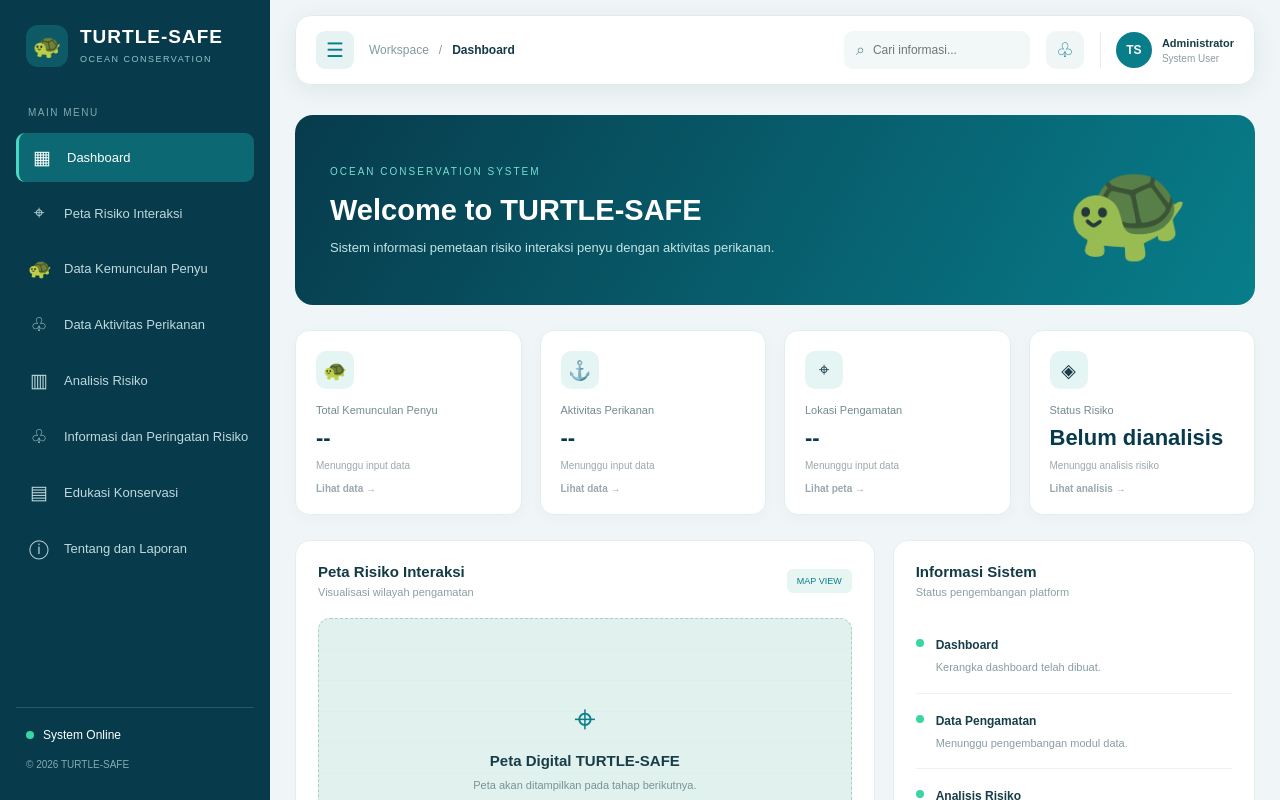
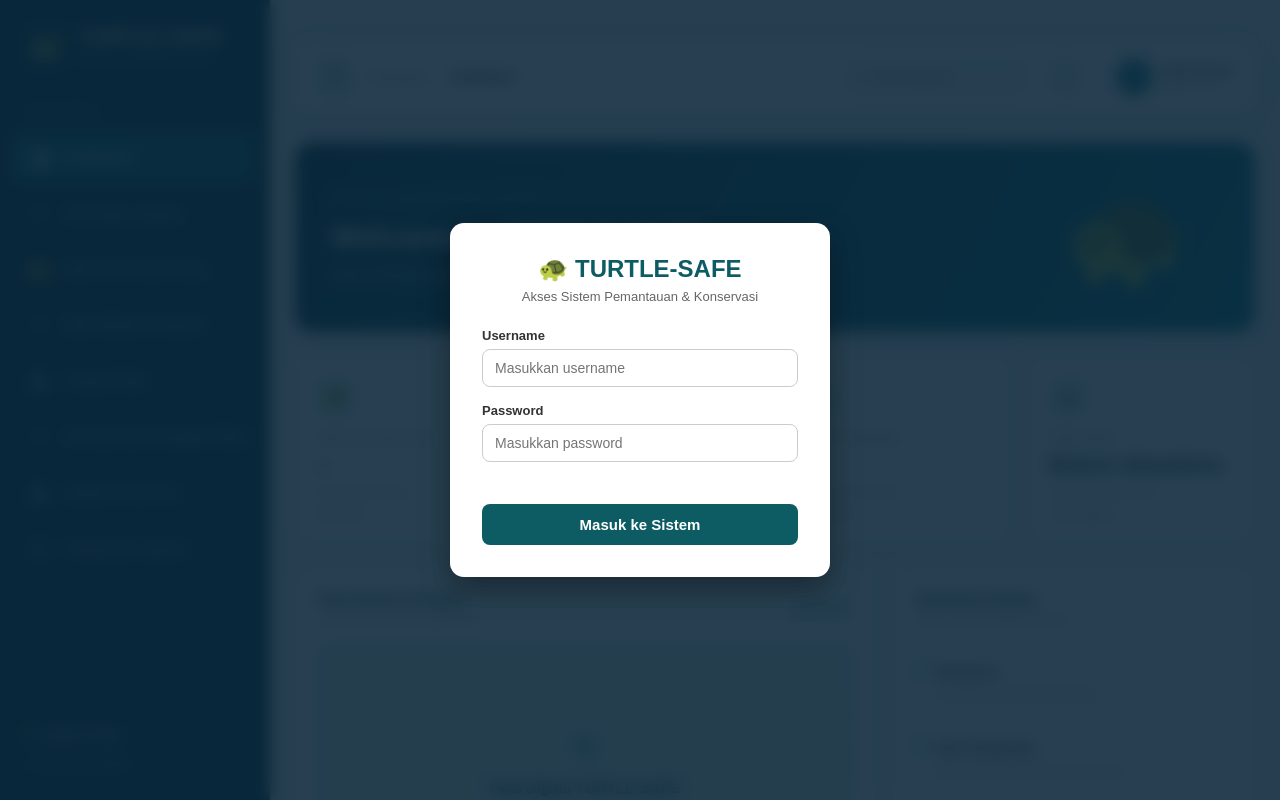
Before and after one commit to ProjectPKM2027-ctrl/TURTLE-SAFE, a plain HTML site: page index.html in a window 1280 px wide. Shown: the top 800 px of the page. Drawn offline with nearby package versions, Linux system fonts and the light colour scheme.

Commit message:
Add files via upload

```diff
--- a/index.html
+++ b/index.html
@@ -9,6 +9,28 @@
     <link rel="stylesheet" href="https://unpkg.com/leaflet@1.9.4/dist/leaflet.css">
 </head>
 <body>
+<!-- Layar Login TURTLE-SAFE -->
+<div id="login-overlay" class="login-overlay">
+    <div class="login-box">
+        <div class="login-header">
+            <h2>🐢 TURTLE-SAFE</h2>
+            <p>Akses Sistem Pemantauan & Konservasi</p>
+        </div>
+        <form id="login-form">
+            <div class="input-group">
+                <label for="username">Username</label>
+                <input type="text" id="username" placeholder="Masukkan username" required>
+            </div>
+            <div class="input-group">
+                <label for="password">Password</label>
+                <input type="password" id="password" placeholder="Masukkan password" required>
+            </div>
+            <p id="login-error" class="error-msg"></p>
+            <button type="submit" class="btn-login">Masuk ke Sistem</button>
+        </form>
+    </div>
+</div>
+<button onclick="logout()" class="btn-logout">Keluar</button>
 
 <div class="app-container">
 
--- a/script.js
+++ b/script.js
@@ -161,3 +161,45 @@ function initializeRiskMap() {
         riskMap.invalidateSize();
     }, 300);
 }
+// ==========================================
+// SISTEM LOGIN SEDERHANA TURTLE-SAFE
+// ==========================================
+const AKUN_VALID = {
+    username: "admin",       // Ganti username sesuai keinginanmu
+    password: "turtlesafe26" // Ganti password sesuai keinginanmu
+};
+
+document.addEventListener("DOMContentLoaded", function () {
+    const loginOverlay = document.getElementById("login-overlay");
+    const loginForm = document.getElementById("login-form");
+    const errorMsg = document.getElementById("login-error");
+
+    // Cek apakah user sudah login di sesi browser ini
+    if (sessionStorage.getItem("isLoggedIn") === "true") {
+        loginOverlay.style.display = "none";
+    }
+
+    // Saat form login disubmit
+    if (loginForm) {
+        loginForm.addEventListener("submit", function (e) {
+            e.preventDefault();
+
+            const userInput = document.getElementById("username").value.trim();
+            const passInput = document.getElementById("password").value.trim();
+
+            if (userInput === AKUN_VALID.username && passInput === AKUN_VALID.password) {
+                sessionStorage.setItem("isLoggedIn", "true");
+                loginOverlay.style.display = "none";
+                errorMsg.textContent = "";
+            } else {
+                errorMsg.textContent = "Username atau password salah!";
+            }
+        });
+    }
+});
+
+// Fungsi untuk keluar (Logout)
+function logout() {
+    sessionStorage.removeItem("isLoggedIn");
+    location.reload();
+}
--- a/style.css
+++ b/style.css
@@ -833,3 +833,102 @@ body {
 .leaflet-container {
     font-family: Arial, sans-serif;
 }
+/* Styling Layar Login */
+.login-overlay {
+    position: fixed;
+    top: 0;
+    left: 0;
+    width: 100%;
+    height: 100%;
+    background: rgba(10, 37, 56, 0.88);
+    backdrop-filter: blur(8px);
+    display: flex;
+    justify-content: center;
+    align-items: center;
+    z-index: 9999; /* Memastikan selalu di atas peta Leaflet */
+}
+
+.login-box {
+    background: #ffffff;
+    padding: 32px;
+    border-radius: 14px;
+    width: 90%;
+    max-width: 380px;
+    box-shadow: 0 12px 30px rgba(0, 0, 0, 0.35);
+    text-align: center;
+    font-family: inherit;
+}
+
+.login-header h2 {
+    margin: 0 0 6px;
+    color: #0d5c63;
+    font-size: 24px;
+}
+
+.login-header p {
+    margin: 0 0 24px;
+    color: #666;
+    font-size: 13px;
+}
+
+.input-group {
+    text-align: left;
+    margin-bottom: 16px;
+}
+
+.input-group label {
+    display: block;
+    font-size: 13px;
+    font-weight: 600;
+    color: #333;
+    margin-bottom: 6px;
+}
+
+.input-group input {
+    width: 100%;
+    padding: 10px 12px;
+    border: 1px solid #ccc;
+    border-radius: 8px;
+    font-size: 14px;
+    box-sizing: border-box;
+    outline: none;
+}
+
+.input-group input:focus {
+    border-color: #0d5c63;
+}
+
+.btn-login {
+    width: 100%;
+    padding: 12px;
+    background-color: #0d5c63;
+    color: white;
+    border: none;
+    border-radius: 8px;
+    font-size: 15px;
+    font-weight: 600;
+    cursor: pointer;
+    margin-top: 8px;
+    transition: background 0.2s;
+}
+
+.btn-login:hover {
+    background-color: #094247;
+}
+
+.error-msg {
+    color: #d93025;
+    font-size: 13px;
+    margin: 8px 0 0;
+    min-height: 18px;
+}
+
+.btn-logout {
+    background: #d93025;
+    color: white;
+    border: none;
+    padding: 6px 14px;
+    border-radius: 6px;
+    cursor: pointer;
+    font-size: 13px;
+}
```
